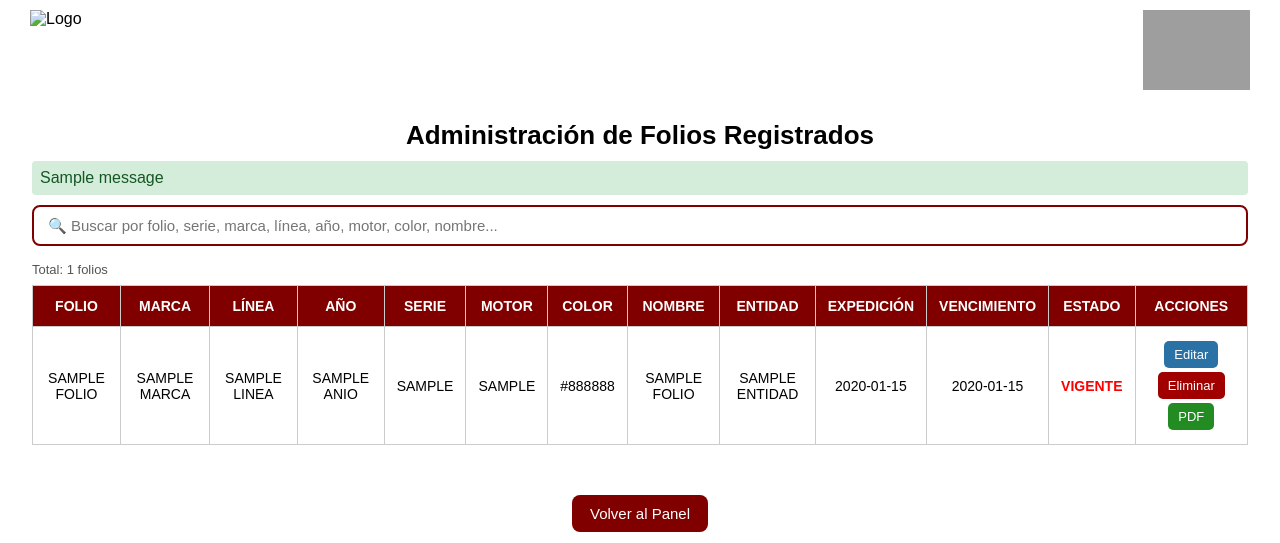
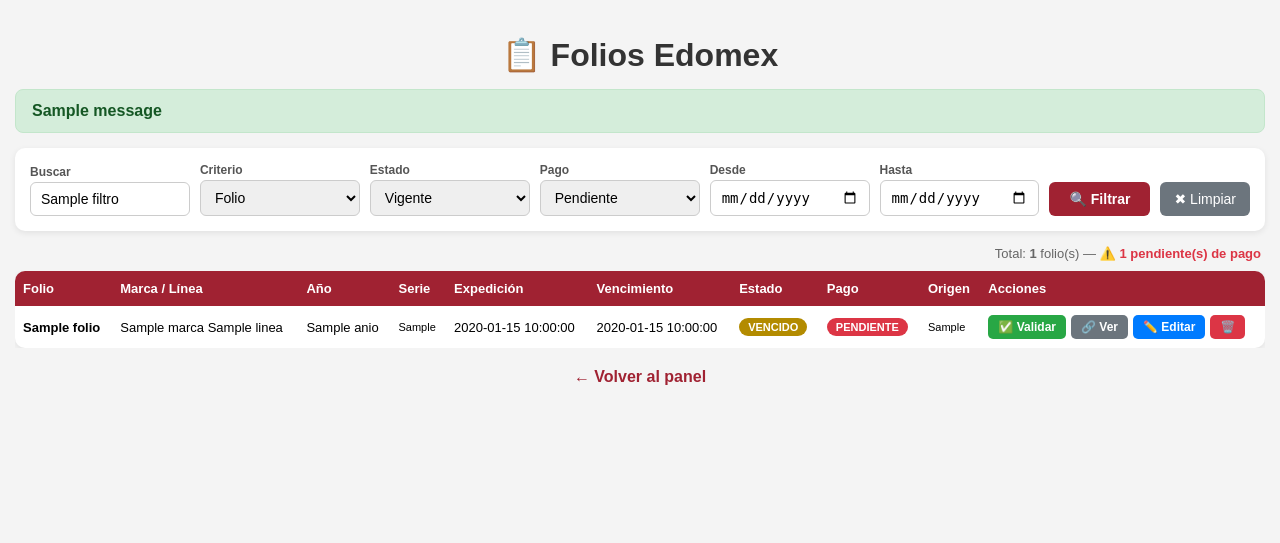
Before and after one commit to Gsr1989/Edomex, a Flask app: template templates/admin_folios.html in a window 1280 px wide. Shown: the top 543 px of the page. After the commit the page ends 385 px from the top, so only its background shows below. Run offline with Flask 3, Linux system fonts and the light colour scheme; the template is opened without the code that fills it: most values are stand-ins (such as "Sample title", 1, 10 or a date in 2020); one stand-in notice (Sample message) is shown; grey boxes are pictures that could not be loaded.

Commit message:
Update admin_folios.html

```diff
--- a/templates/admin_folios.html
+++ b/templates/admin_folios.html
@@ -2,154 +2,235 @@
 <html lang="es">
 <head>
     <meta charset="UTF-8">
-    <title>Administrar Folios</title>
+    <title>Folios Edomex — Admin</title>
     <meta name="viewport" content="width=device-width, initial-scale=1">
     <style>
-        body { background-color: #ffffff; font-family: Arial, sans-serif; margin: 0; padding: 0; color: #000; }
-        header { display: flex; justify-content: space-between; align-items: center; padding: 10px 30px; }
-        header img { height: 80px; }
-        .titulo { text-align: center; font-size: 26px; font-weight: bold; margin: 20px 0 10px; }
-        .flash-container { max-width: 95%; margin: 10px auto; }
-        .flash.success { background: #d4edda; color: #155724; padding: 8px; border-radius: 4px; margin-bottom: 10px; }
-        .flash.error { background: #f8d7da; color: #721c24; padding: 8px; border-radius: 4px; margin-bottom: 10px; }
-        .tabla-container { max-width: 95%; margin: auto; overflow-x: auto; }
-        table { width: 100%; border-collapse: collapse; margin-bottom: 40px; }
-        th, td { padding: 12px; border: 1px solid #ccc; text-align: center; font-size: 14px; text-transform: uppercase; }
-        th { background-color: #800000; color: white; }
-        .estado-verde { color: green; font-weight: bold; }
-        .estado-rojo { color: red; font-weight: bold; }
-        .btn { padding: 6px 10px; font-size: 13px; border: none; border-radius: 5px; cursor: pointer; margin: 2px 0; }
-        .btn-editar { background-color: #2a72a5; color: white; }
-        .btn-editar:hover { background-color: #1e5b88; }
-        .btn-eliminar { background-color: #a00000; color: white; }
-        .btn-eliminar:hover { background-color: #800000; }
-        .btn-descargar { background-color: #228B22; color: white; }
-        .btn-descargar:hover { background-color: #1c6e1c; }
-        .volver { text-align: center; margin: 20px 0; }
-        .volver a { background-color: #800000; color: white; padding: 10px 18px; border-radius: 8px; text-decoration: none; font-size: 15px; }
-        .volver a:hover { background-color: #a00000; }
-        footer { width: 100%; }
-        footer img { width: 100%; display: block; }
+        * { box-sizing: border-box; }
+        body { font-family: Arial, sans-serif; background: #f4f4f4; margin: 0; padding: 15px; }
+        h1 { text-align: center; color: #333; margin-bottom: 15px; }
 
-        /* ── BUSCADOR ── */
-        .buscador-wrap {
-            max-width: 95%;
-            margin: 0 auto 16px;
-            display: flex;
-            gap: 10px;
-            align-items: center;
+        .flash-msg {
+            padding: 12px 16px; border-radius: 8px; margin-bottom: 15px;
+            font-weight: bold;
         }
-        .buscador-wrap input {
-            flex: 1;
-            padding: 10px 14px;
-            font-size: 15px;
-            border: 2px solid #800000;
-            border-radius: 8px;
-            outline: none;
+        .flash-success { background: #d4edda; color: #155724; border: 1px solid #c3e6cb; }
+        .flash-error   { background: #f8d7da; color: #721c24; border: 1px solid #f5c6cb; }
+
+        /* ── FILTROS ── */
+        .filtros {
+            background: white; border-radius: 10px; padding: 15px;
+            margin-bottom: 15px; box-shadow: 0 2px 6px rgba(0,0,0,0.08);
+            display: flex; flex-wrap: wrap; gap: 10px; align-items: flex-end;
         }
-        .buscador-wrap input:focus {
-            border-color: #a00000;
-            box-shadow: 0 0 4px rgba(128,0,0,0.3);
+        .filtros label { font-size: 12px; font-weight: bold; color: #555; display: block; margin-bottom: 3px; }
+        .filtros input, .filtros select {
+            padding: 8px 10px; border: 1px solid #ccc; border-radius: 6px;
+            font-size: 14px; width: 100%;
         }
-        .contador {
-            max-width: 95%;
-            margin: 0 auto 8px;
-            font-size: 13px;
-            color: #555;
+        .filtros .f-group { flex: 1; min-width: 140px; }
+        .btn-filtrar {
+            padding: 9px 20px; background: #A02232; color: white;
+            border: none; border-radius: 6px; font-weight: bold;
+            cursor: pointer; font-size: 14px; align-self: flex-end;
         }
-        tr.oculta { display: none; }
-
-        /* resaltado de coincidencia */
-        mark {
-            background: #ffe066;
-            border-radius: 3px;
-            padding: 0 2px;
+        .btn-filtrar:hover { background: #801a28; }
+        .btn-limpiar {
+            padding: 9px 14px; background: #6c757d; color: white;
+            border: none; border-radius: 6px; font-size: 14px;
+            cursor: pointer; align-self: flex-end; text-decoration: none;
+            display: inline-block;
         }
 
+        /* ── CONTADOR ── */
+        .contador {
+            text-align: right; font-size: 13px; color: #666;
+            margin-bottom: 10px; padding-right: 4px;
+        }
+
+        /* ── TABLA ── */
+        .tabla-wrap { overflow-x: auto; }
+        table {
+            width: 100%; border-collapse: collapse; background: white;
+            border-radius: 10px; overflow: hidden;
+            box-shadow: 0 2px 6px rgba(0,0,0,0.08);
+            font-size: 13px;
+        }
+        th {
+            background: #A02232; color: white; padding: 10px 8px;
+            text-align: left; white-space: nowrap;
+        }
+        td { padding: 9px 8px; border-bottom: 1px solid #eee; vertical-align: middle; }
+        tr:last-child td { border-bottom: none; }
+        tr:hover td { background: #fef9f9; }
+
+        /* ── BADGES ── */
+        .badge {
+            display: inline-block; padding: 3px 9px; border-radius: 20px;
+            font-size: 11px; font-weight: bold; color: white; white-space: nowrap;
+        }
+        .badge-vigente   { background: #28a745; }
+        .badge-vencido   { background: #b38b00; }
+        .badge-pendiente { background: #dc3545; }
+        .badge-validado  { background: #17a2b8; }
+        .badge-lote      { background: #6c757d; }
+
+        /* ── ACCIONES ── */
+        .btn-accion {
+            padding: 5px 10px; border: none; border-radius: 5px;
+            font-size: 12px; font-weight: bold; cursor: pointer;
+            color: white; white-space: nowrap;
+        }
+        .btn-validar  { background: #28a745; }
+        .btn-validar:hover { background: #1e7e34; }
+        .btn-editar   { background: #007bff; }
+        .btn-editar:hover { background: #0056b3; }
+        .btn-eliminar { background: #dc3545; }
+        .btn-eliminar:hover { background: #a71d2a; }
+        .btn-ver      { background: #6c757d; }
+        .btn-ver:hover { background: #495057; }
+
+        .acciones-td { display: flex; gap: 5px; flex-wrap: wrap; }
+
+        .back-link { text-align: center; margin-top: 20px; }
+        .back-link a { color: #A02232; font-weight: bold; text-decoration: none; }
+
         @media (max-width: 600px) {
-            header img { height: 60px; }
-            .titulo { font-size: 22px; }
-            th, td { font-size: 12px; }
+            th, td { font-size: 11px; padding: 6px 5px; }
         }
     </style>
 </head>
 <body>
 
-<header>
-    <img src="{{ url_for('static', filename='logo.png') }}" alt="Logo">
-    <img src="{{ url_for('static', filename='sub_logo.png') }}" alt="Sub Logo">
-</header>
-
-<div class="titulo">Administración de Folios Registrados</div>
+<h1>📋 Folios Edomex</h1>
 
 {% with messages = get_flashed_messages(with_categories=true) %}
-    {% if messages %}
-    <div class="flash-container">
-        {% for category, msg in messages %}
-        <div class="flash {{ category }}">{{ msg }}</div>
+  {% for cat, msg in messages %}
+    <div class="flash-msg flash-{{ cat }}">{{ msg }}</div>
   {% endfor %}
-    </div>
-    {% endif %}
 {% endwith %}
 
-<!-- ── BUSCADOR ── -->
-<div class="buscador-wrap">
-    <input type="text" id="buscador"
-           placeholder="🔍 Buscar por folio, serie, marca, línea, año, motor, color, nombre..."
-           oninput="filtrar()">
+<!-- FILTROS -->
+<form method="GET" action="{{ url_for('admin_folios') }}">
+    <div class="filtros">
+        <div class="f-group">
+            <label>Buscar</label>
+            <input type="text" name="filtro" value="{{ filtro }}" placeholder="Folio o serie...">
         </div>
-<div class="contador" id="contador"></div>
+        <div class="f-group">
+            <label>Criterio</label>
+            <select name="criterio">
+                <option value="folio"        {{ 'selected' if criterio=='folio' }}>Folio</option>
+                <option value="numero_serie" {{ 'selected' if criterio=='numero_serie' }}>No. Serie</option>
+            </select>
+        </div>
+        <div class="f-group">
+            <label>Estado</label>
+            <select name="estado">
+                <option value="todos"   {{ 'selected' if estado=='todos' }}>Todos</option>
+                <option value="vigente" {{ 'selected' if estado=='vigente' }}>Vigente</option>
+                <option value="vencido" {{ 'selected' if estado=='vencido' }}>Vencido</option>
+            </select>
+        </div>
+        <div class="f-group">
+            <label>Pago</label>
+            <select name="estado_pago">
+                <option value="todos"          {{ 'selected' if estado_pago=='todos' }}>Todos</option>
+                <option value="PENDIENTE_PAGO" {{ 'selected' if estado_pago=='PENDIENTE_PAGO' }}>Pendiente</option>
+                <option value="VALIDADO"       {{ 'selected' if estado_pago=='VALIDADO' }}>Validado</option>
+            </select>
+        </div>
+        <div class="f-group">
+            <label>Desde</label>
+            <input type="date" name="fecha_inicio" value="{{ fecha_inicio }}">
+        </div>
+        <div class="f-group">
+            <label>Hasta</label>
+            <input type="date" name="fecha_fin" value="{{ fecha_fin }}">
+        </div>
+        <button type="submit" class="btn-filtrar">🔍 Filtrar</button>
+        <a href="{{ url_for('admin_folios') }}" class="btn-limpiar">✖ Limpiar</a>
+    </div>
+</form>
 
-<div class="tabla-container">
-    <table id="tabla-folios">
+<div class="contador">
+    Total: <strong>{{ folios|length }}</strong> folio(s)
+    {% set pendientes = folios | selectattr('estado_pago', 'equalto', 'PENDIENTE_PAGO') | list %}
+    {% if pendientes %}
+        — <span style="color:#dc3545; font-weight:bold;">⚠️ {{ pendientes|length }} pendiente(s) de pago</span>
+    {% endif %}
+</div>
+
+<div class="tabla-wrap">
+<table>
     <thead>
         <tr>
             <th>Folio</th>
-                <th>Marca</th>
-                <th>Línea</th>
+            <th>Marca / Línea</th>
             <th>Año</th>
             <th>Serie</th>
-                <th>Motor</th>
-                <th>Color</th>
-                <th>Nombre</th>
-                <th>Entidad</th>
             <th>Expedición</th>
             <th>Vencimiento</th>
             <th>Estado</th>
+            <th>Pago</th>
+            <th>Origen</th>
             <th>Acciones</th>
         </tr>
     </thead>
-        <tbody id="cuerpo-tabla">
+    <tbody>
     {% for f in folios %}
     <tr>
-                <td>{{ f.folio }}</td>
-                <td>{{ f.marca }}</td>
-                <td>{{ f.linea }}</td>
+        <td><strong>{{ f.folio }}</strong></td>
+        <td>{{ f.marca }} {{ f.linea }}</td>
         <td>{{ f.anio }}</td>
-                <td>{{ f.numero_serie }}</td>
-                <td>{{ f.numero_motor }}</td>
-                <td>{{ f.color or '—' }}</td>
-                <td>{{ f.nombre or '—' }}</td>
-                <td>{{ f.entidad }}</td>
-                <td>{{ f.fecha_expedicion[:10] }}</td>
-                <td>{{ f.fecha_vencimiento[:10] }}</td>
+        <td style="font-size:11px;">{{ f.numero_serie }}</td>
+        <td>{{ f.fecha_expedicion }}</td>
+        <td>{{ f.fecha_vencimiento }}</td>
         <td>
-                    <span class="{% if f.estado == 'VIGENTE' %}estado-verde{% else %}estado-rojo{% endif %}">
-                        {{ f.estado }}
-                    </span>
+            {% if f.estado == "VIGENTE" %}
+                <span class="badge badge-vigente">VIGENTE</span>
+            {% else %}
+                <span class="badge badge-vencido">VENCIDO</span>
+            {% endif %}
         </td>
         <td>
+            {% if f.estado_pago == "PENDIENTE_PAGO" %}
+                <span class="badge badge-pendiente">PENDIENTE</span>
+            {% else %}
+                <span class="badge badge-validado">VALIDADO</span>
+            {% endif %}
+        </td>
+        <td style="font-size:11px;">{{ f.folio_origen or "—" }}</td>
+        <td>
+            <div class="acciones-td">
+                {# Botón validar pago — solo si está pendiente #}
+                {% if f.estado_pago == "PENDIENTE_PAGO" %}
+                <form method="POST" action="{{ url_for('validar_pago', folio=f.folio) }}"
+                      onsubmit="return confirm('¿Validar pago del folio {{ f.folio }}?')">
+                    <button type="submit" class="btn-accion btn-validar">✅ Validar</button>
+                </form>
+                {% endif %}
+
+                <a href="{{ url_for('consulta_folio_directo', folio=f.folio) }}"
+                   target="_blank">
+                    <button type="button" class="btn-accion btn-ver">🔗 Ver</button>
+                </a>
+
                 <a href="{{ url_for('editar_folio', folio=f.folio) }}">
-                        <button class="btn btn-editar">Editar</button>
+                    <button type="button" class="btn-accion btn-editar">✏️ Editar</button>
                 </a>
-                    <form method="POST" action="{{ url_for('eliminar_folio') }}" style="display:inline;"
-                          onsubmit="return confirm('¿Eliminar folio {{ f.folio }}?');">
+
+                <form method="POST" action="{{ url_for('eliminar_folio') }}"
+                      onsubmit="return confirm('¿Eliminar folio {{ f.folio }}? Esto no se puede deshacer.')">
                     <input type="hidden" name="folio" value="{{ f.folio }}">
-                        <button type="submit" class="btn btn-eliminar">Eliminar</button>
+                    <button type="submit" class="btn-accion btn-eliminar">🗑️</button>
                 </form>
-                    <a href="{{ url_for('descargar_recibo', folio=f.folio) }}" target="_blank">
-                        <button class="btn btn-descargar">PDF</button>
-                    </a>
+            </div>
+        </td>
+    </tr>
+    {% else %}
+    <tr>
+        <td colspan="10" style="text-align:center; color:#999; padding:20px;">
+            Sin folios con los filtros aplicados.
         </td>
     </tr>
     {% endfor %}
@@ -157,75 +238,9 @@
 </table>
 </div>
 
-<div class="volver">
-    <a href="{{ url_for('admin') }}">Volver al Panel</a>
+<div class="back-link">
+    <a href="{{ url_for('admin') }}">← Volver al panel</a>
 </div>
-
-<footer>
-    <img src="{{ url_for('static', filename='footer.png') }}" alt="Footer">
-</footer>
-
-<script>
-// Columnas que se buscan (índices 0-7: folio,marca,linea,anio,serie,motor,color,nombre)
-const COLS_BUSQUEDA = [0, 1, 2, 3, 4, 5, 6, 7];
-
-function filtrar() {
-    const query   = document.getElementById('buscador').value.trim().toUpperCase();
-    const filas   = document.querySelectorAll('#cuerpo-tabla tr');
-    let visibles  = 0;
-
-    filas.forEach(fila => {
-        const celdas = fila.querySelectorAll('td');
-        let coincide = false;
-
-        if (query === '') {
-            coincide = true;
-        } else {
-            COLS_BUSQUEDA.forEach(idx => {
-                if (celdas[idx] && celdas[idx].textContent.toUpperCase().includes(query)) {
-                    coincide = true;
-                }
-            });
-        }
-
-        if (coincide) {
-            fila.classList.remove('oculta');
-            visibles++;
-
-            // Resaltar coincidencias en celdas buscables
-            COLS_BUSQUEDA.forEach(idx => {
-                if (!celdas[idx]) return;
-                const texto   = celdas[idx].textContent;
-                if (query && texto.toUpperCase().includes(query)) {
-                    const regex = new RegExp(`(${query.replace(/[.*+?^${}()|[\]\\]/g,'\\$&')})`, 'gi');
-                    celdas[idx].innerHTML = texto.replace(regex, '<mark>$1</mark>');
-                } else {
-                    celdas[idx].textContent = texto.replace(/<[^>]*>/g, '');
-                }
-            });
-
-        } else {
-            fila.classList.add('oculta');
-            // Limpiar resaltado en filas ocultas
-            COLS_BUSQUEDA.forEach(idx => {
-                if (celdas[idx]) celdas[idx].textContent = celdas[idx].textContent;
-            });
-        }
-    });
-
-    // Contador
-    const total = filas.length;
-    const cont  = document.getElementById('contador');
-    if (query === '') {
-        cont.textContent = `Total: ${total} folios`;
-    } else {
-        cont.textContent = `${visibles} coincidencia${visibles !== 1 ? 's' : ''} de ${total}`;
-    }
-}
-
-// Mostrar total al cargar
-filtrar();
-</script>
 
 </body>
 </html>
```
Lines whose indentation alone changed are shown as unchanged.
